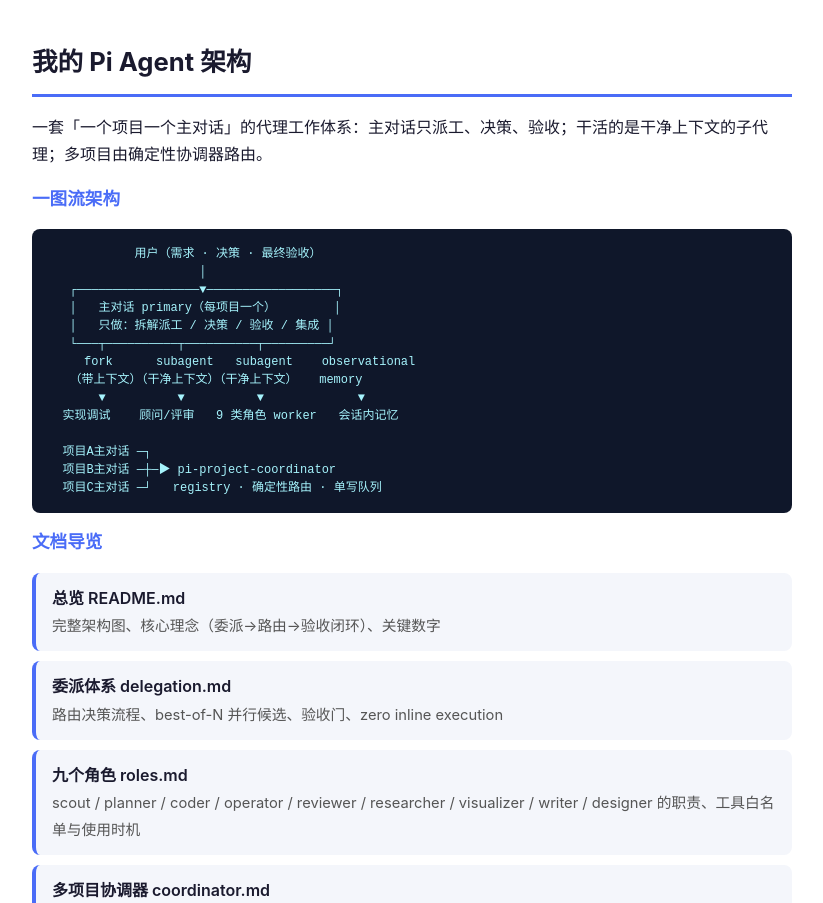
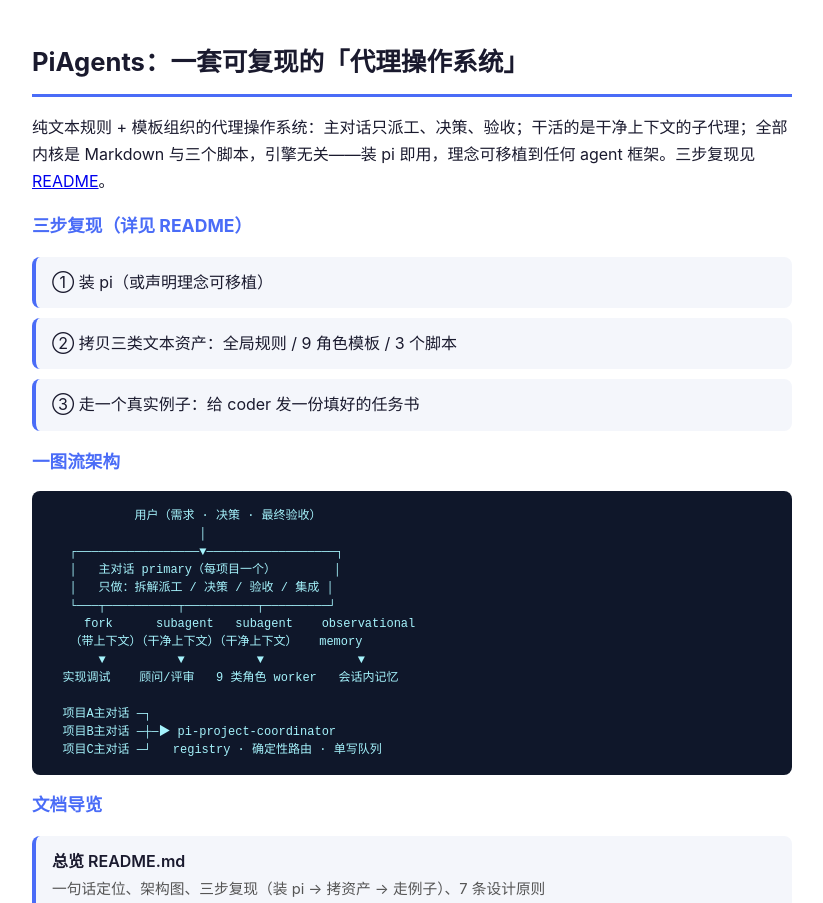
Before and after one commit to yuyuan12138/Pi, a plain HTML site: page docs-site/index.html in a window 1280 px wide. Shown: the top 903 px of the page, without its empty margins (228-1051 px from the left). Drawn offline with Linux system fonts and the light colour scheme.

Commit message:
docs: rewrite docs-site as reproducible architecture guide

```diff
--- a/docs-site/index.html
+++ b/docs-site/index.html
@@ -3,7 +3,7 @@
 <head>
 <meta charset="UTF-8">
 <meta name="viewport" content="width=device-width, initial-scale=1.0">
-<title>Pi Agent 架构文档</title>
+<title>Pi Agent 架构：可复现指南</title>
 <style>
   body{font-family:-apple-system,"PingFang SC","Microsoft YaHei",sans-serif;max-width:760px;margin:40px auto;padding:0 20px;color:#1a1a2e;line-height:1.7}
   h1{font-size:1.6rem;border-bottom:3px solid #4a6cf7;padding-bottom:10px}
@@ -17,8 +17,15 @@
 </style>
 </head>
 <body>
-<h1>我的 Pi Agent 架构</h1>
-<p>一套「一个项目一个主对话」的代理工作体系：主对话只派工、决策、验收；干活的是干净上下文的子代理；多项目由确定性协调器路由。</p>
+<h1>PiAgents：一套可复现的「代理操作系统」</h1>
+<p>纯文本规则 + 模板组织的代理操作系统：主对话只派工、决策、验收；干活的是干净上下文的子代理；全部内核是 Markdown 与三个脚本，引擎无关——装 pi 即用，理念可移植到任何 agent 框架。三步复现见 <a href="README.md">README</a>。</p>
+
+<h2>三步复现（详见 README）</h2>
+<ul>
+  <li>① 装 pi（或声明理念可移植）</li>
+  <li>② 拷贝三类文本资产：全局规则 / 9 角色模板 / 3 个脚本</li>
+  <li>③ 走一个真实例子：给 coder 发一份填好的任务书</li>
+</ul>
 
 <h2>一图流架构</h2>
 <pre>
@@ -40,7 +47,7 @@
 
 <h2>文档导览</h2>
 <ul>
-  <li><a href="README.md">总览 README.md</a><br><span class="desc">完整架构图、核心理念（委派→路由→验收闭环）、关键数字</span></li>
+  <li><a href="README.md">总览 README.md</a><br><span class="desc">一句话定位、架构图、三步复现（装 pi → 拷资产 → 走例子）、7 条设计原则</span></li>
   <li><a href="docs/delegation.md">委派体系 delegation.md</a><br><span class="desc">路由决策流程、best-of-N 并行候选、验收门、zero inline execution</span></li>
   <li><a href="docs/roles.md">九个角色 roles.md</a><br><span class="desc">scout / planner / coder / operator / reviewer / researcher / visualizer / writer / designer 的职责、工具白名单与使用时机</span></li>
   <li><a href="docs/coordinator.md">多项目协调器 coordinator.md</a><br><span class="desc">registry / 确定性路由 / 单写队列 / RPC 运行时 / 崩溃语义</span></li>
```
Also changed, not shown: docs-site/docs/coordinator.md (+2 -0 lines), docs-site/docs/delegation.md (+2 -0 lines), docs-site/docs/knowledge-base.md (+2 -0 lines), docs-site/docs/roles.md (+2 -0 lines), docs-site/docs/security.md (+2 -0 lines), docs-site/README.md.
